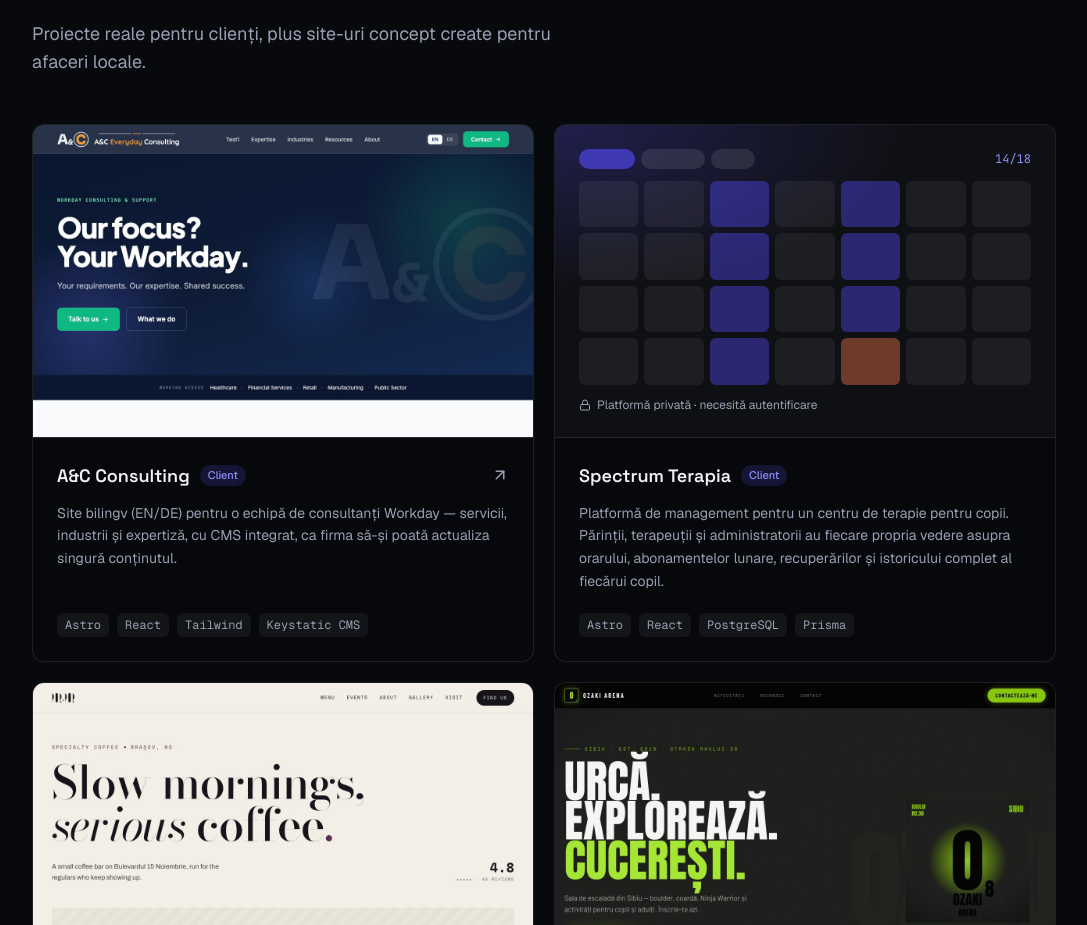
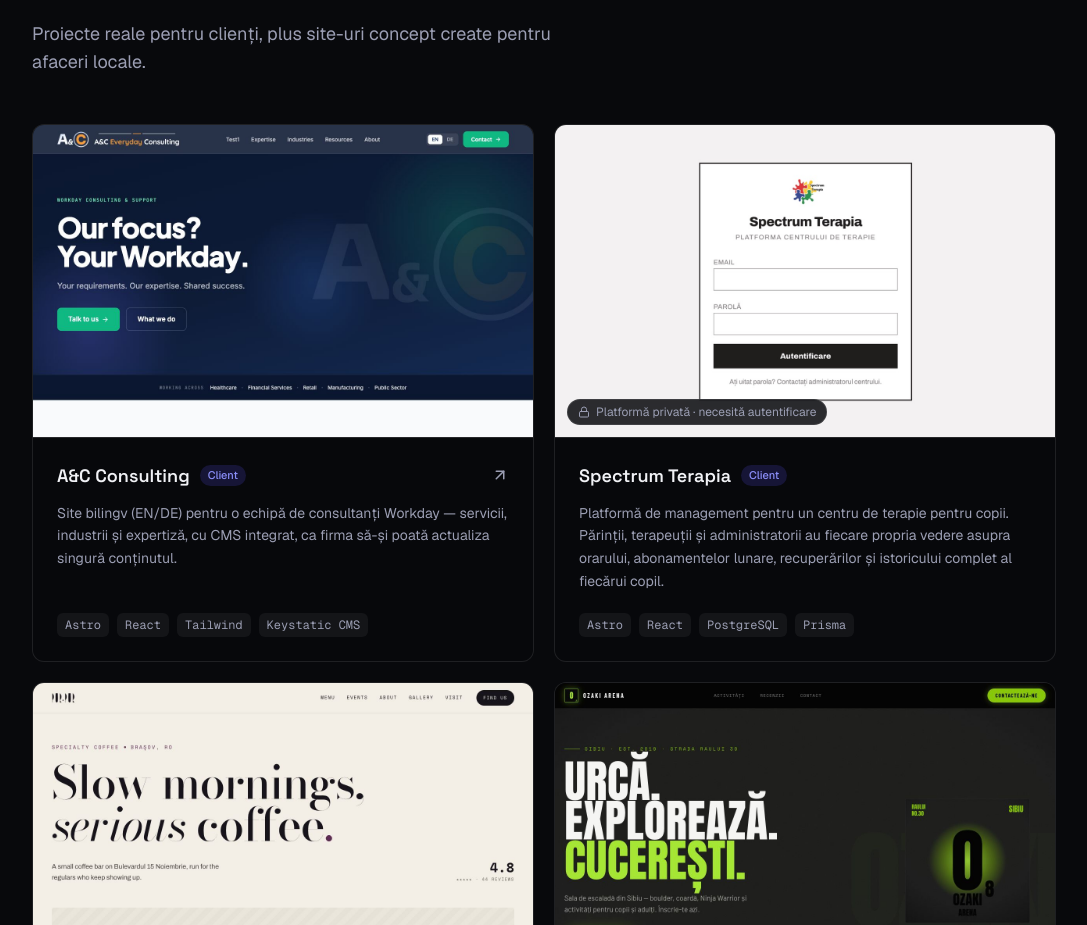
Before and after one commit to lydiagroza/Lydia-Web, a Next.js app: page /ro in a window 1280 px wide. Shown: the part 980-1905 px from the top of the page, without its empty margins (96-1183 px from the left). Built offline with nearby package versions, Linux system fonts and the light colour scheme; no server answers.

Commit message:
spectrum terapia image

```diff
--- a/src/components/Websites.tsx
+++ b/src/components/Websites.tsx
@@ -10,49 +10,10 @@
 
 type T = Dictionary["websites"];
 
-// Stand-in preview for a platform that sits behind a login: a sketch of its
-// schedule view rather than a screenshot of the sign-in page.
-function PrivatePreview({ label }: { label: string }) {
-  return (
-    <div className="relative flex h-full flex-col gap-3 bg-[radial-gradient(120%_90%_at_0%_0%,rgba(79,70,229,0.28),transparent_60%)] p-5 sm:p-6">
-      <div aria-hidden className="flex items-center justify-between">
-        <div className="flex gap-1.5">
-          {["w-14", "w-16", "w-11"].map((w, i) => (
-            <span
-              key={w}
-              className={`h-5 ${w} rounded-full ${i === 0 ? "bg-indigo/70" : "bg-foreground/10"}`}
-            />
-          ))}
-        </div>
-        <span className="font-code text-xs text-accent">14/18</span>
-      </div>
-      <div aria-hidden className="grid flex-1 grid-cols-7 gap-1.5">
-        {Array.from({ length: 28 }, (_, i) => (
-          <span
-            key={i}
-            className={`rounded-md ${
-              [2, 4, 9, 11, 16, 18, 23].includes(i)
-                ? "bg-indigo/45"
-                : [25].includes(i)
-                  ? "bg-coral/40"
-                  : "bg-foreground/[0.06]"
-            }`}
-          />
-        ))}
-      </div>
-      <p className="flex items-center gap-1.5 text-xs text-muted">
-        <Lock size={12} />
-        {label}
-      </p>
-    </div>
-  );
-}
-
 function WebsiteCard({ site, t, index }: { site: WebsiteView; t: T; index: number }) {
   const body = (
     <>
       <div className="relative aspect-[16/10] overflow-hidden border-b border-border bg-foreground/[0.03]">
-        {site.image ? (
         <Image
           src={site.image}
           alt={site.name}
@@ -60,8 +21,11 @@
           sizes="(min-width: 1024px) 480px, (min-width: 640px) 50vw, 100vw"
           className="object-cover object-top transition-transform duration-[900ms] group-hover:scale-[1.03]"
         />
-        ) : (
-          <PrivatePreview label={t.private} />
+        {!site.href && (
+          <span className="absolute bottom-3 left-3 flex items-center gap-1.5 rounded-full border border-border bg-background/85 px-2.5 py-1 text-xs text-muted backdrop-blur-sm">
+            <Lock size={12} />
+            {t.private}
+          </span>
         )}
       </div>
 
--- a/src/data/websites.ts
+++ b/src/data/websites.ts
@@ -7,7 +7,7 @@
   stack: string[];
   // Omitted for private platforms that can't be visited.
   href?: string;
-  image?: string;
+  image: string;
 };
 
 export type WebsiteView = Omit<Website, "description"> & { description: string };
@@ -37,6 +37,7 @@
       ro: "Platformă de management pentru un centru de terapie pentru copii. Părinții, terapeuții și administratorii au fiecare propria vedere asupra orarului, abonamentelor lunare, recuperărilor și istoricului complet al fiecărui copil.",
     },
     stack: ["Astro", "React", "PostgreSQL", "Prisma"],
+    image: "/work/spectrum.jpg",
   },
   {
     name: "Purpur Coffee",
```
Also changed, not shown: public/work/spectrum.jpg (added). Lines whose indentation alone changed are shown as unchanged.
